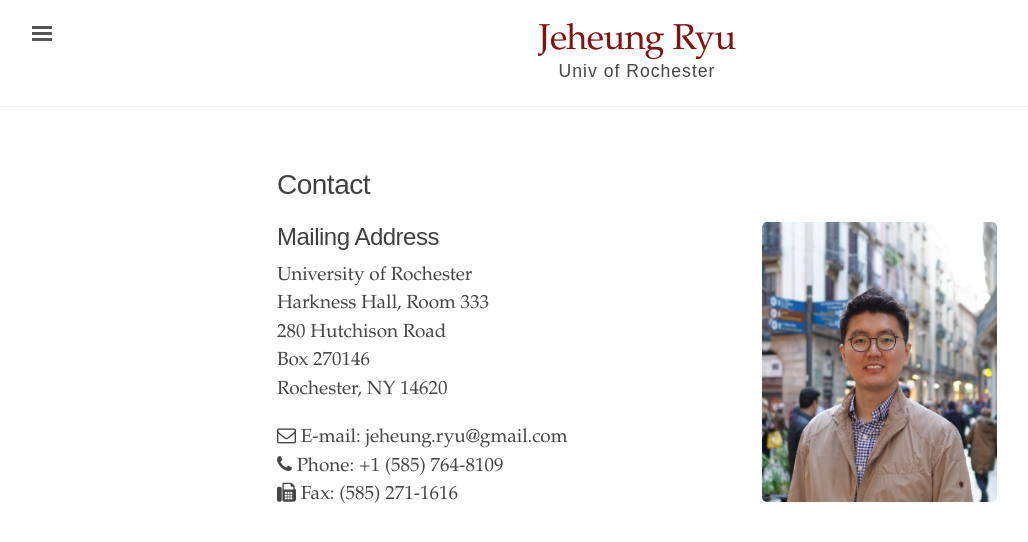
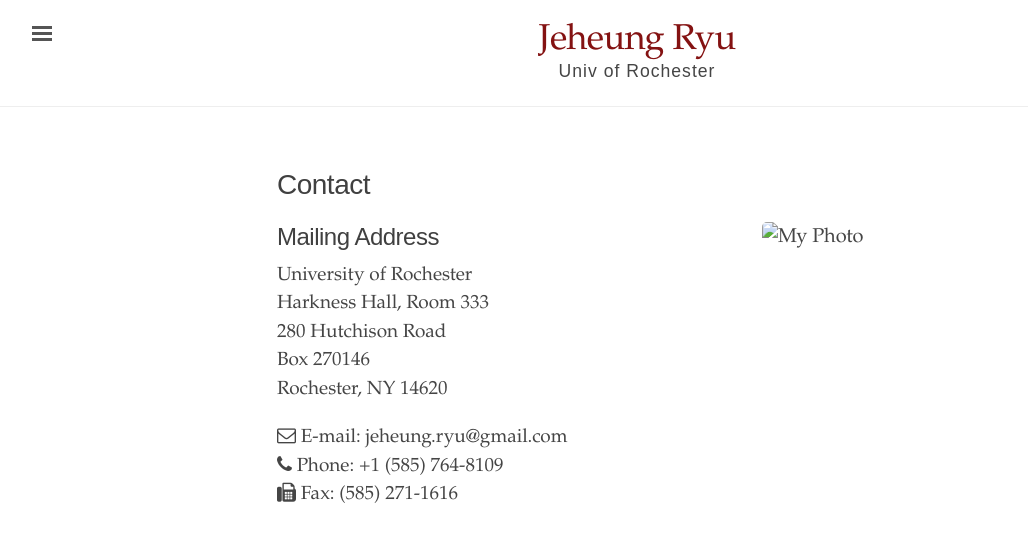
Before and after one commit to jeheungryu/website, a Jekyll site: the page built from search.html, in a window 1280 px wide. Shown: the top 542 px of the page, without its empty margins (3-1031 px from the left). Built offline with Jekyll 4.4.1, drawn with Linux system fonts in a browser that asks for light colours.

Commit message:
change photo path

```diff
--- a/search.html
+++ b/search.html
@@ -24,7 +24,7 @@
 
     <div class="contact">
 
-        <img src="/assets/Jay-portrait.JPEG" alt="My Photo" style="float:right;width:235px;height:280px">
+        <img src="/assets/css/Jay-portrait.JPEG" alt="My Photo" style="float:right;width:235px;height:280px">
 
         <h2 id="mailing-address">Mailing Address</h2>
         <p style="font-size: 95%">
```
